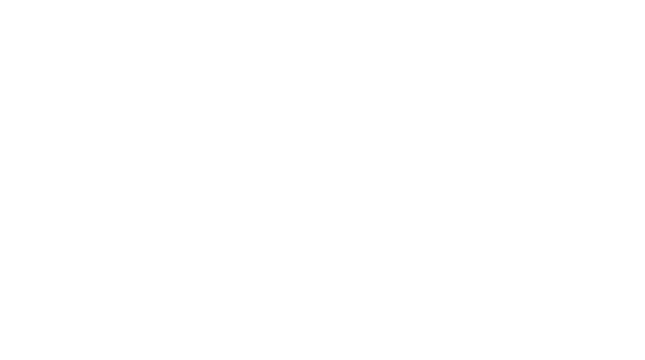
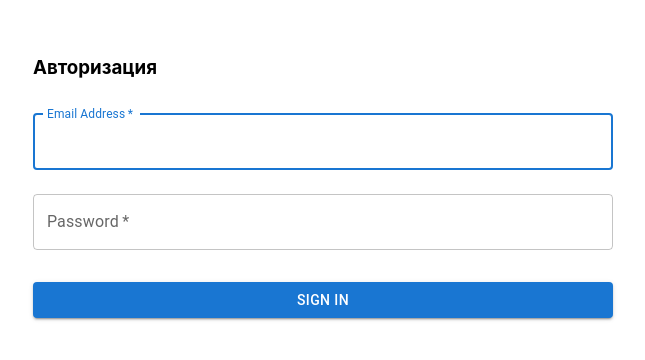
Before and after one commit to klyukinaxen/test--app, a React (Create React App) app: page / in a window 1280 px wide. Shown: the part 214-574 px from the top of the page, without its empty margins (317-962 px from the left). Built offline with nearby package versions, Linux system fonts and the light colour scheme.

Commit message:
add login page

```diff
--- a/src/components/TodoForm.tsx
+++ b/src/components/TodoForm.tsx
@@ -25,6 +25,7 @@
                     className="input"
                     placeholder="Введите дело"
                     inputRef={ref}
+                    required
                 />
                 <Button variant="outlined" color="error" onClick={onRemove}> Очистить </Button>
             </form>
--- a/src/pages/LoginPage.tsx
+++ b/src/pages/LoginPage.tsx
@@ -1,5 +1,44 @@
 import React from "react";
+import { Box, TextField, Button } from '@mui/material';
+import { useNavigate } from 'react-router-dom'
 
 export const LoginPage: React.FC = () => {
-    return (<></>)
+    const navigate = useNavigate();
+
+    return (<>
+        <div className="container__logIn">
+            <h3>Авторизация</h3>
+            <Box component="form" onSubmit={() => navigate('/todo')} sx={{ mt: 1 }}>
+                <TextField
+                    margin="normal"
+                    required
+                    fullWidth
+                    id="email"
+                    label="Email Address"
+                    name="email"
+                    autoComplete="email"
+                    autoFocus
+                />
+                <TextField
+                    margin="normal"
+                    required
+                    fullWidth
+                    name="password"
+                    label="Password"
+                    type="password"
+                    id="password"
+                    autoComplete="current-password"
+                />
+                <Button
+                    type="submit"
+                    fullWidth
+                    variant="contained"
+                    sx={{ mt: 3, mb: 2 }}
+                >
+                    Sign In
+                </Button>
+            </Box>
+        </div>
+
+    </>)
 }
--- a/src/pages/TodosPage.tsx
+++ b/src/pages/TodosPage.tsx
@@ -1,5 +1,5 @@
 import React, { useState, useEffect } from 'react'
-
+import { useNavigate } from 'react-router-dom'
 import { TodoList } from "../components/TodoList";
 import { TodoForm } from "../components/TodoForm";
 import { ITodo } from "../interfaces";
@@ -8,6 +8,9 @@
 type ShowType = 'all' | 'new' | 'solved'
 
 export const TodosPage: React.FC = () => {
+
+    const navigate = useNavigate();
+
     const [todos, setTodos] = useState<ITodo[]>([]);
     const [showType, setShowType] = useState<ShowType>('all');
 
@@ -68,6 +71,8 @@
 
     return (
         <>
+            <button onClick={() => navigate('/')}>log out</button>
+
             <div className="container__add-task">
                 <TodoForm onAdd={addHandler} onRemove={removeAll} />
             </div>
@@ -78,14 +83,15 @@
                     exclusive
                     onChange={toggleChange}
                 >
-                    <ToggleButton value="solved">Solved</ToggleButton>
-                    <ToggleButton value="new">New</ToggleButton>
-                    <ToggleButton value="all">All</ToggleButton>
+                    <ToggleButton value="solved">Выполнено</ToggleButton>
+                    <ToggleButton value="all">Все задачи</ToggleButton>
+                    <ToggleButton value="new">Не выполнено</ToggleButton>
                 </ToggleButtonGroup>
 
                 <div className="container__todos">
                     <TodoList todos={resultTodos} onRemove={removeHandler} onToggle={toggleHandler} />
                 </div>
+
             </div>
         </>
     )
```
